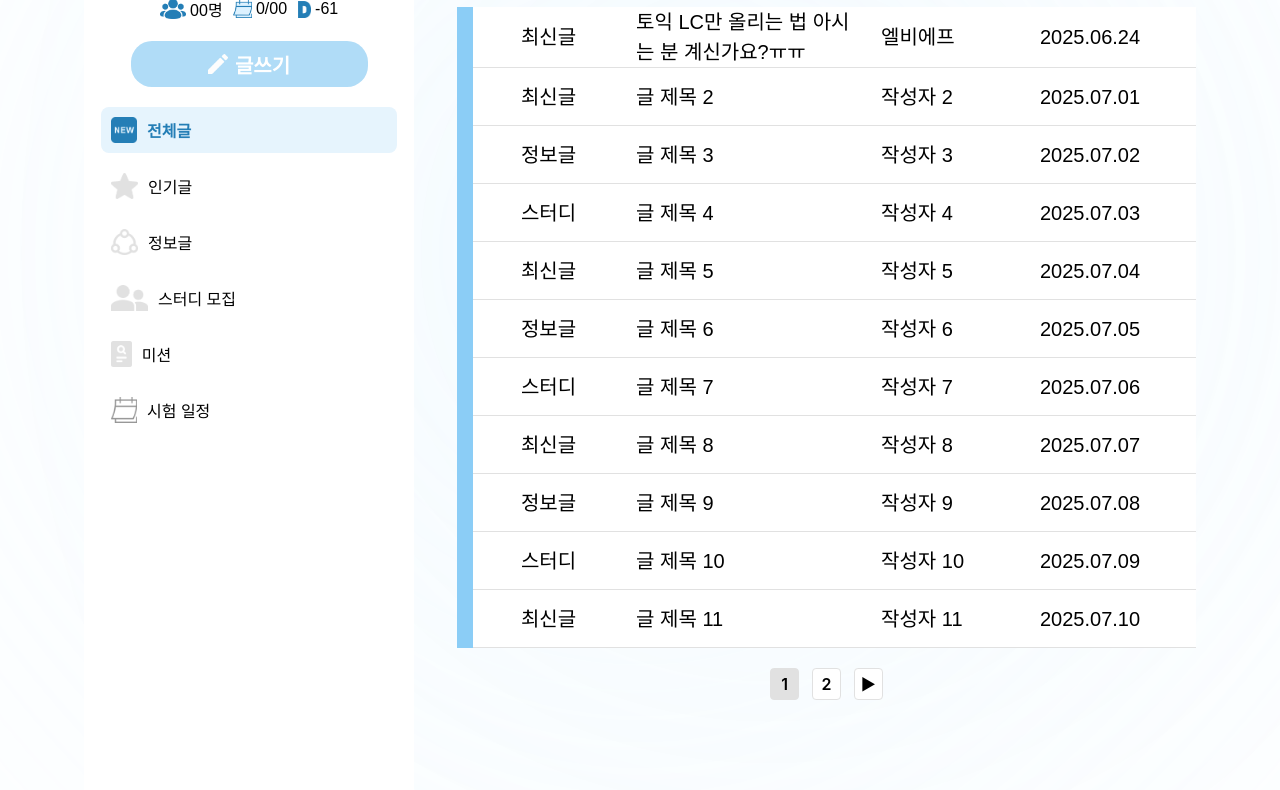
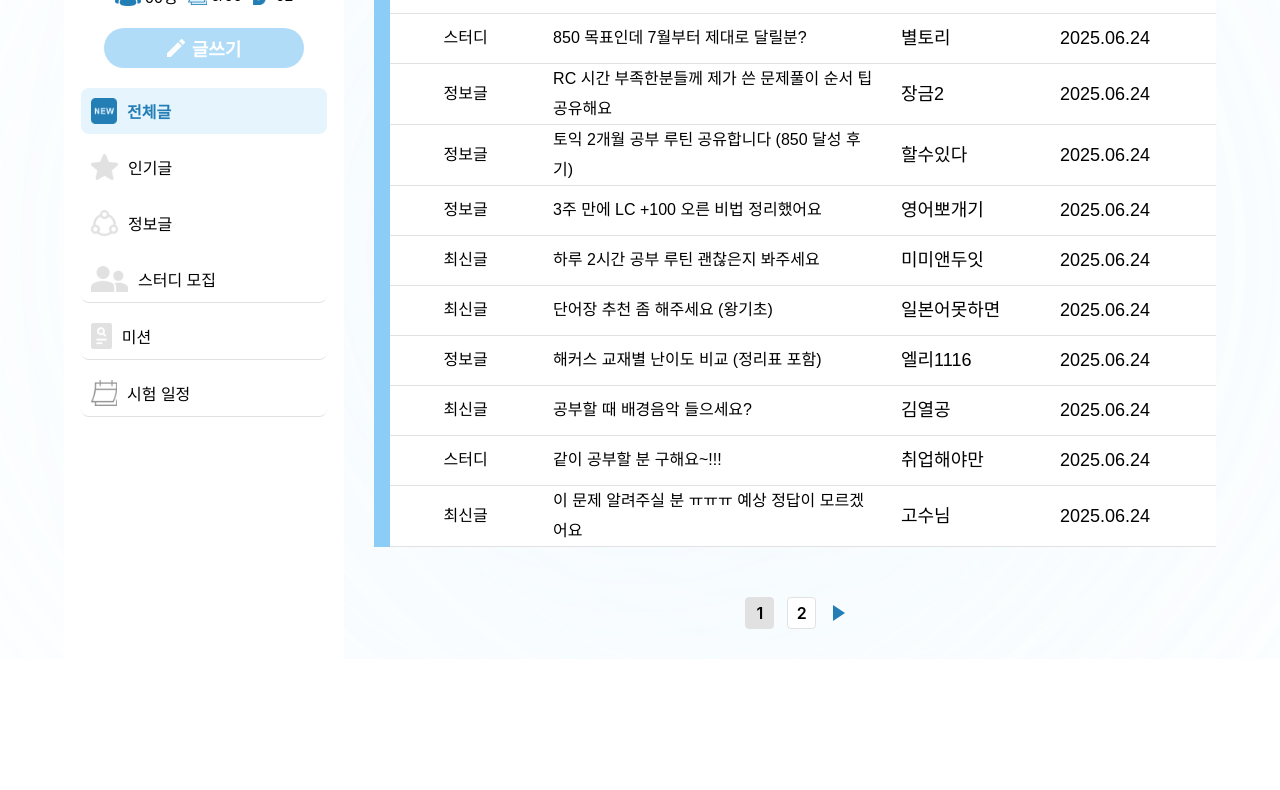
Before and after one commit to LUVIZU/tutti-frontend, a plain HTML site: page Community.html in a window 1280 px wide. Shown: the part 240-1030 px from the top of the page. After the commit the page ends 899 px from the top, so only its background shows below. Drawn offline with Linux system fonts and the light colour scheme; files whose address does not match are found by name.

Commit message:
Update Community.html

```diff
--- a/Community.html
+++ b/Community.html
@@ -62,19 +62,19 @@
 
       .wrapper {
         width: 90vw;
-        max-width: 1549px;
-        padding: 20px;
+        max-width: 1280px;
+        padding-top: 20px;
         display: flex;
         flex-direction: row;
         gap: 0;
       }
 
       .header {
-        position: fixed;
-        top: 0;
+        position: absolute;
+        top: 10px;
         left: 0;
         width: 100%;
-        height: 100px;
+        height: 80px;
         display: flex;
         justify-content: space-between;
         align-items: center;
@@ -96,12 +96,10 @@
         justify-content: center;
         height: 37px;
         padding: 10px 14px;
-        font-family: "Inter", sans-serif;
         font-size: 20px;
         font-weight: 500;
         border-right: 1px solid #e1e1e1;
         position: relative;
-        background-color: #f9f9f9;
       }
 
       .notification {
@@ -142,19 +140,21 @@
       }
 
       .sidebar {
-        width: 330px;
-        height: 980px;
+        width: 280px;
+        height: auto;
         padding: 2px;
         background-color: white;
         border-top: 5px solid #247eb6;
+        flex-shrink: 0;
+        flex-grow: 0;
       }
 
       .sidebar h2 {
         color: #247eb6;
         font-family: "Inter", sans-serif;
         font-weight: 700;
-        font-size: 40px;
-        margin-top: 37px;
+        font-size: 36px;
+        margin-top: 30px;
         text-align: center;
       }
 
@@ -194,20 +194,20 @@
         display: flex;
         align-items: center;
         justify-content: center;
-        width: 237px;
-        height: 46px;
+        width: 200px;
+        height: 40px;
         background-color: #b0dcf7;
         border-radius: 21.02px;
         gap: 7.01px;
         color: white;
-        font-size: 20px;
+        font-size: 18px;
         font-weight: 600;
         cursor: pointer;
       }
 
       .write-button img {
-        width: 20px;
-        height: 20px;
+        width: 18px;
+        height: 18px;
       }
 
       .sidebar ul {
@@ -224,6 +224,22 @@
         margin-bottom: 10px;
         border-radius: 8px;
         cursor: pointer;
+      }
+
+      .sidebar li[data-icon="group"] {
+        border-bottom: 1px solid #e1e1e1;
+        padding-bottom: 10px;
+        margin-bottom: 10px;
+      }
+      .sidebar li[data-icon="mission"] {
+        border-bottom: 1px solid #e1e1e1;
+        padding-bottom: 10px;
+        margin-bottom: 10px;
+      }
+      .sidebar li[data-icon="calendar"] {
+        border-bottom: 1px solid #e1e1e1;
+        padding-bottom: 10px;
+        margin-bottom: 10px;
       }
 
       .sidebar li.active {
@@ -262,10 +278,10 @@
 
       .content {
         flex: 1;
-        width: 1207px;
-        height: 980px;
-        padding-top: 68px;
-        padding-left: 43px;
+        padding-top: 40px;
+        padding-left: 30px;
+        display: flex;
+        flex-direction: column;
       }
 
       .content .title-bar {
@@ -273,22 +289,21 @@
         align-items: baseline;
         gap: 10px;
         margin-bottom: 20px;
+        margin-top: 0px;
       }
 
       .content .title-bar h3 {
-        font-family: "Inter", sans-serif;
-        font-size: 35px;
+        font-size: 28px;
         font-weight: 600;
-        line-height: 30px;
+        line-height: 20px;
         color: #000000;
         margin: 0;
       }
 
       .content .title-bar span {
-        font-family: "Inter", sans-serif;
-        font-size: 20px;
-        width: 39px;
-        height: 30px;
+        font-size: 16px;
+        width: auto;
+        height: auto;
         font-weight: 400;
         color: #939393;
       }
@@ -296,7 +311,7 @@
       table {
         width: 100%;
         border-collapse: collapse;
-        font-size: 14px;
+        font-size: 16px;
         table-layout: fixed;
         background-color: white;
       }
@@ -308,9 +323,9 @@
       table td {
         padding: 0 12px;
         border-bottom: 1px solid #e1e1e1;
-        height: 58px;
-        font-size: 20px;
-        line-height: 30px;
+        height: 50px;
+        font-size: 18px;
+        line-height: 20px;
         vertical-align: middle;
       }
 
@@ -319,7 +334,7 @@
         padding-left: 12px;
         text-align: center;
         font-weight: 400;
-        font-size: 20px;
+        font-size: 16px;
         line-height: 30px;
         vertical-align: middle;
       }
@@ -336,8 +351,23 @@
 
       table th:nth-child(2),
       table td:nth-child(2) {
-        font-size: 20px;
+        font-size: 16px;
         line-height: 30px;
+      }
+
+      table td.post-title-cell a {
+        color: #000;
+        text-decoration: none;
+        cursor: pointer;
+        display: block;
+        height: 100%;
+        display: flex;
+        align-items: center;
+        padding-left: 0;
+      }
+
+      table td.post-title-cell a:hover {
+        text-decoration: underline;
       }
 
       table th:nth-child(3),
@@ -351,12 +381,13 @@
       }
 
       .pagination {
-        margin-top: 20px;
+        margin-top: 50px;
         text-align: center;
         display: flex;
         justify-content: center;
         align-items: center;
         gap: 12.64px;
+        padding-bottom: 30px;
       }
 
       .page-btn {
@@ -467,9 +498,10 @@
       <div class="content">
         <div class="title-bar">
           <h3>전체글</h3>
-          <span>(00)</span>
+          <span>(22)</span>
         </div>
         <table>
+          <thead></thead>
           <tbody></tbody>
         </table>
         <div class="pagination"></div>
@@ -483,34 +515,119 @@
           author: "엘비에프",
           date: "2025.06.24",
         },
-        ...Array.from({ length: 21 }, (_, i) => {
+        {
+          category: "스터디",
+          title: "850 목표인데 7월부터 제대로 달릴분?",
+          author: "별토리",
+          date: "2025.06.24",
+        },
+        {
+          category: "정보글",
+          title: "RC 시간 부족한분들께 제가 쓴 문제풀이 순서 팁 공유해요",
+          author: "장금2",
+          date: "2025.06.24",
+        },
+        {
+          category: "정보글",
+          title: "토익 2개월 공부 루틴 공유합니다 (850 달성 후기)",
+          author: "할수있다",
+          date: "2025.06.24",
+        },
+        {
+          category: "정보글",
+          title: "3주 만에 LC +100 오른 비법 정리했어요",
+          author: "영어뽀개기",
+          date: "2025.06.24",
+        },
+        {
+          category: "최신글",
+          title: "하루 2시간 공부 루틴 괜찮은지 봐주세요",
+          author: "미미앤두잇",
+          date: "2025.06.24",
+        },
+        {
+          category: "최신글",
+          title: "단어장 추천 좀 해주세요 (왕기초)",
+          author: "일본어못하면",
+          date: "2025.06.24",
+        },
+        {
+          category: "정보글",
+          title: "해커스 교재별 난이도 비교 (정리표 포함)",
+          author: "엘리1116",
+          date: "2025.06.24",
+        },
+        {
+          category: "최신글",
+          title: "공부할 때 배경음악 들으세요?",
+          author: "김열공",
+          date: "2025.06.24",
+        },
+        {
+          category: "스터디",
+          title: "같이 공부할 분 구해요~!!!",
+          author: "취업해야만",
+          date: "2025.06.24",
+        },
+        {
+          category: "최신글",
+          title: "이 문제 알려주실 분 ㅠㅠㅠ 예상 정답이 모르겠어요",
+          author: "고수님",
+          date: "2025.06.24",
+        },
+
+        ...Array.from({ length: 11 }, (_, i) => {
           const cat =
-            i % 3 === 0 ? "최신글" : i % 3 === 1 ? "정보글" : "스터디";
+            i % 3 === 0 ? "최신글" : i % 3 === 1 ? "정보글" : "스터디 모집";
           return {
             category: cat,
-            title: `글 제목 ${i + 2}`,
-            author: `작성자 ${i + 2}`,
-            date: `2025.07.${((i % 30) + 1).toString().padStart(2, "0")}`,
+            title: `추가 게시글 제목 ${i + 1}`,
+            author: `추가 작성자 ${i + 1}`,
+            date: `2025.06.${(23 - i).toString().padStart(2, "0")}`,
           };
         }),
       ];
+
       const postsPerPage = 11;
       let currentPage = 1;
       const tableBody = document.querySelector("table tbody");
       const pagination = document.querySelector(".pagination");
+      const totalPostsSpan = document.querySelector(".title-bar span");
+
       function renderPosts(page) {
         tableBody.innerHTML = "";
         const start = (page - 1) * postsPerPage;
         const pagePosts = posts.slice(start, start + postsPerPage);
-        for (const post of pagePosts) {
+
+        pagePosts.forEach((post) => {
           const row = document.createElement("tr");
-          row.innerHTML = `<td class="column">${post.category}</td><td>${post.title}</td><td>${post.author}</td><td>${post.date}</td>`;
+          row.innerHTML = `
+            <td class="column">${post.category}</td>
+            <td class="post-title-cell"><a href="PostDetail.html?id=${post.title}">${post.title}</a></td>
+            <td>${post.author}</td>
+            <td>${post.date}</td>
+          `;
           tableBody.appendChild(row);
-        }
+        });
       }
+
       function renderPagination() {
         pagination.innerHTML = "";
         const totalPages = Math.ceil(posts.length / postsPerPage);
+
+        // Previous button
+        if (currentPage > 1) {
+          const prevArrow = document.createElement("span");
+          prevArrow.className = "arrow-btn";
+          prevArrow.style.transform = "rotate(180deg)";
+          prevArrow.addEventListener("click", () => {
+            currentPage--;
+            renderPosts(currentPage);
+            renderPagination();
+          });
+          pagination.appendChild(prevArrow);
+        }
+
         for (let i = 1; i <= totalPages; i++) {
           const btn = document.createElement("span");
           btn.className = "page-btn" + (i === currentPage ? " active" : "");
@@ -522,29 +639,31 @@
           });
           pagination.appendChild(btn);
         }
+
+        // Next button
         if (currentPage < totalPages) {
-          const arrow = document.createElement("span");
-          arrow.className = "page-btn";
-          arrow.innerHTML = "▶";
-          arrow.addEventListener("click", () => {
+          const nextArrow = document.createElement("span");
+          nextArrow.className = "arrow-btn";
+          nextArrow.addEventListener("click", () => {
             currentPage++;
             renderPosts(currentPage);
             renderPagination();
           });
-          pagination.appendChild(arrow);
+          pagination.appendChild(nextArrow);
         }
       }
+
+      totalPostsSpan.textContent = `(${posts.length})`;
       renderPosts(currentPage);
       renderPagination();
 
-      // JS: 로그인 시 프로필 이미지 교체 예시
-      const isLoggedIn = true; // 실제 로그인 여부로 대체
+      const isLoggedIn = true;
       const profileImage = document.getElementById("profileImage");
 
       if (isLoggedIn) {
-        profileImage.src = "./user/profile123.jpg"; // 유저가 업로드한 프로필 이미지
+        profileImage.src = "./user/profile123.jpg";
       } else {
-        profileImage.src = "./icons/profile-default.png"; // 기본 이미지
+        profileImage.src = "./icons/profile.png";
       }
     </script>
   </body>
```
